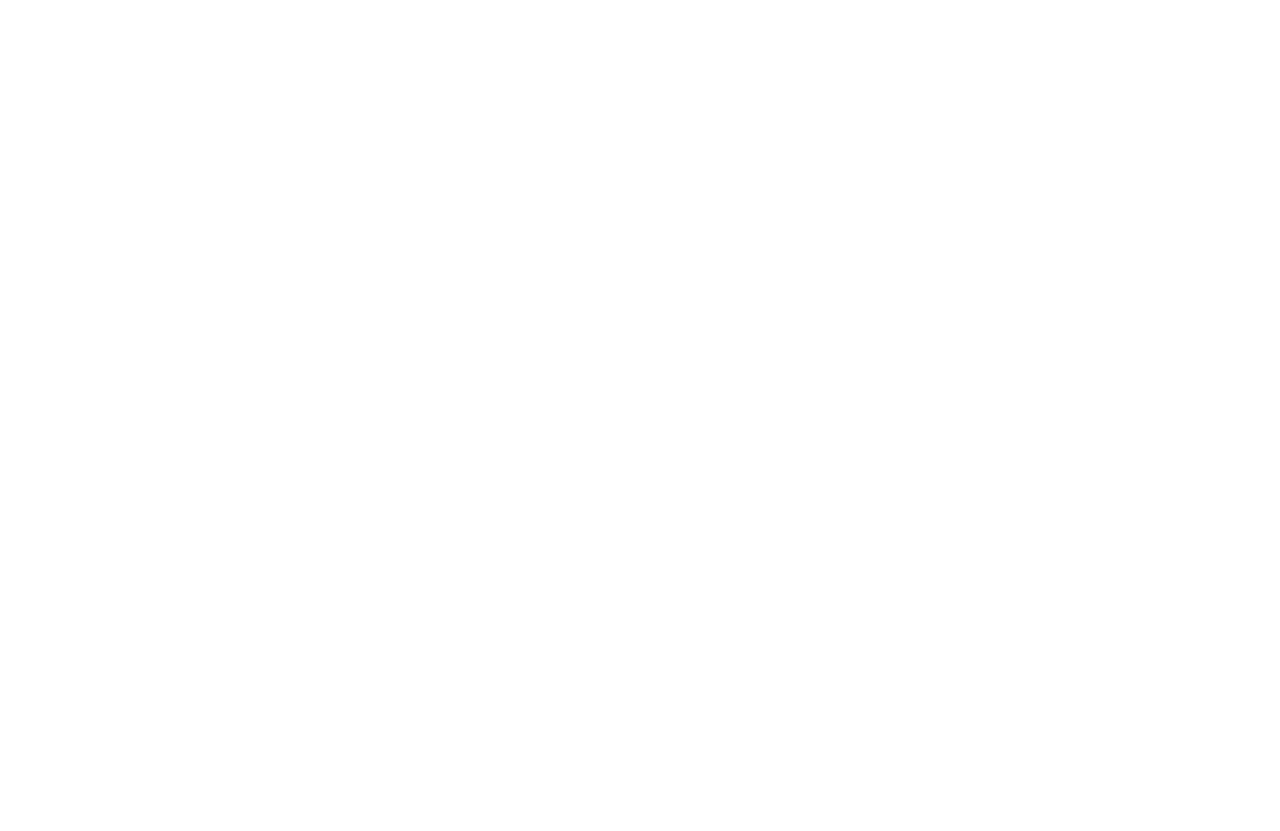
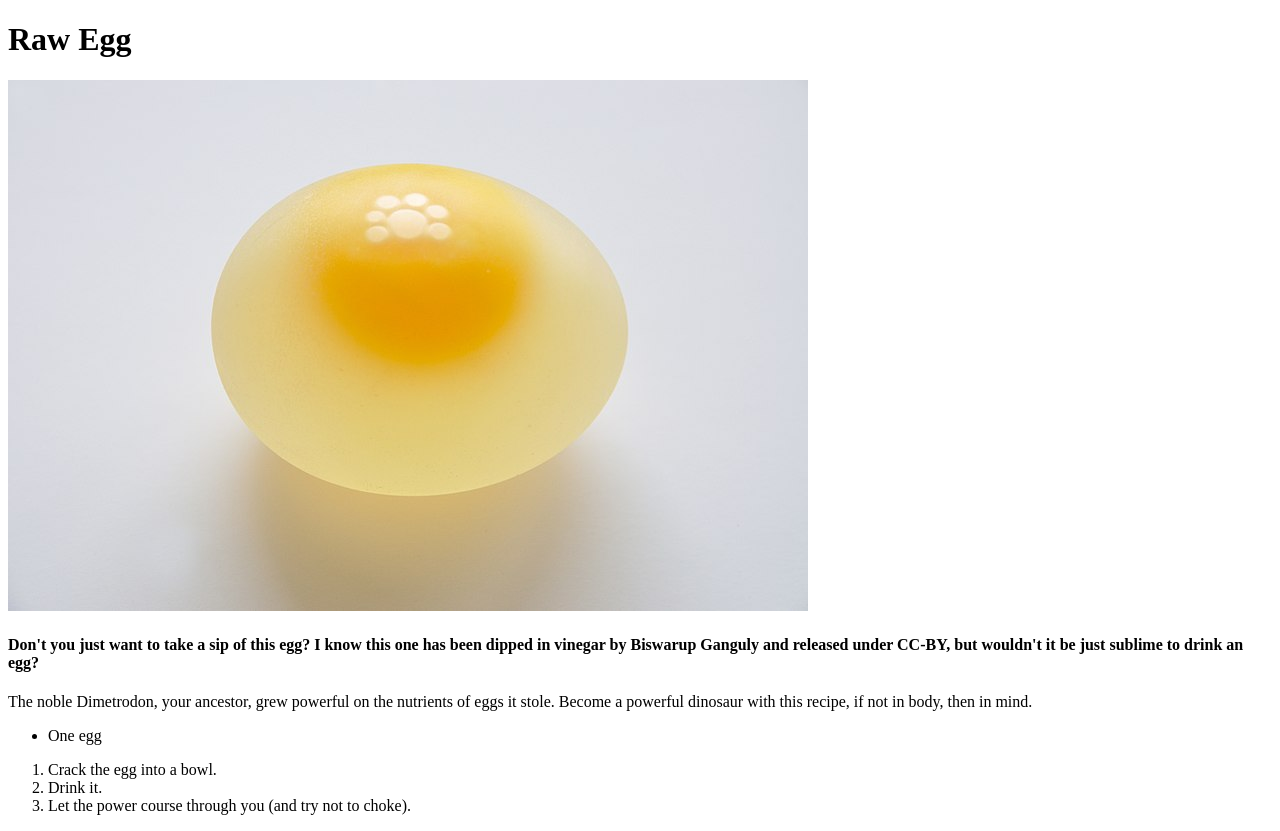
Before and after one commit to nerdgamer2662/odin-recipes, a plain HTML site: page recipes/egg.html in a window 1280 px wide. Before the commit the page ends 800 px from the top, so only its background shows below. Drawn offline with Linux system fonts and the light colour scheme.

Commit message:
Adjusted main page links and egg recipe

```diff
--- a/recipes/egg.html
+++ b/recipes/egg.html
@@ -0,0 +1,34 @@
+<!DOCTYPE html>
+<html lang="en">
+<head>
+    <meta charset="UTF-8">
+    <meta http-equiv="X-UA-Compatible" content="IE=edge">
+    <meta name="viewport" content="width=device-width, initial-scale=1.0">
+    <title>Raw Egg</title>
+</head>
+<body>
+    <h1>Raw Egg</h1>
+
+    <img src="egg.jpg">
+    <h4>
+        Don't you just want to take a sip of this egg? I know this one has been dipped in vinegar by Biswarup Ganguly and released under CC-BY, but
+        wouldn't it be just sublime to drink an egg?
+    </h4>
+
+    <p>
+        The noble Dimetrodon, your ancestor, grew powerful on the nutrients of eggs it stole. Become a powerful dinosaur with this recipe,
+        if not in body, then in mind.
+    </p>
+
+    <ul>
+        <li>One egg</li>
+    </ul>
+
+    <ol>
+        <li>Crack the egg into a bowl.</li>
+        <li>Drink it.</li>
+        <li>Let the power course through you (and try not to choke).</li>
+    </ol>
+
+</body>
+</html>
```
Also changed, not shown: index.html (+5 -1 lines).
